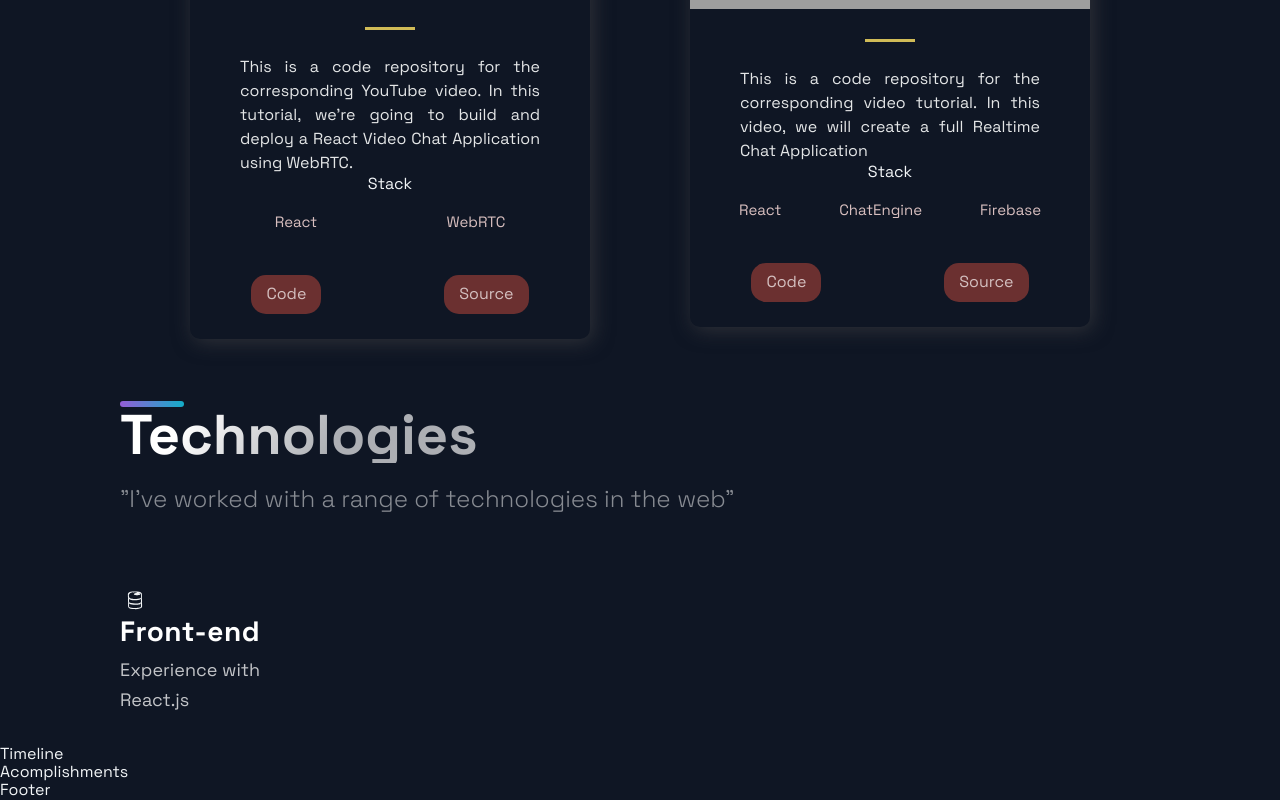
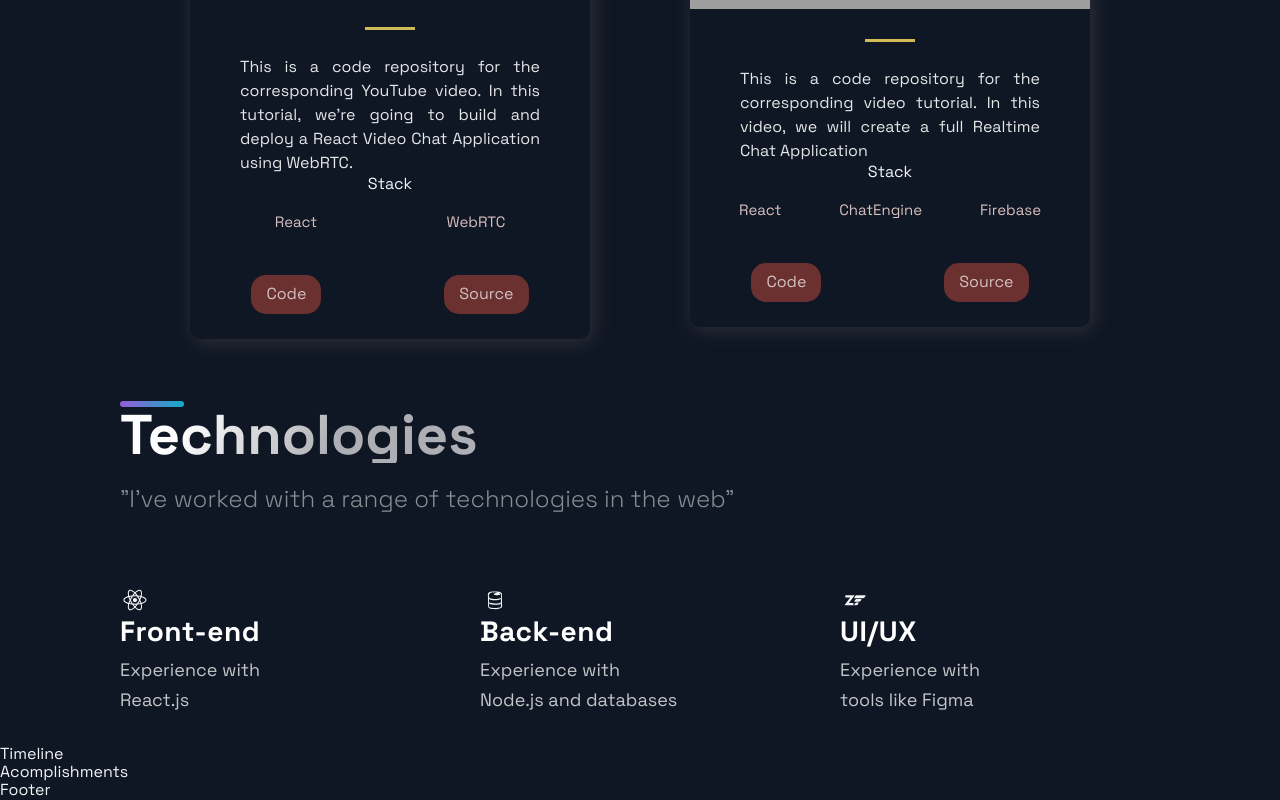
Before and after one commit to maciekpastuszak/portfolio-mp, a Next.js app: page / in a window 1280 px wide. Shown: the part 2439-3239 px from the top of the page. Built offline with nearby package versions, Linux system fonts and the light colour scheme; grey boxes are pictures that could not be loaded.

Commit message:
update Technologies section with technologies list

```diff
--- a/src/components/Technologies/Technologies.tsx
+++ b/src/components/Technologies/Technologies.tsx
@@ -12,7 +12,7 @@
     </SectionText>
     <List>
       <ListItem>
-        <DiFirebase size="3rem" />
+        <DiReact size="3rem" />
         <ListContainer>
           <ListTitle>Front-end</ListTitle>
           <ListParagraph>
@@ -21,6 +21,26 @@
           </ListParagraph>
         </ListContainer>
       </ListItem>
+      <ListItem>
+        <DiFirebase size="3rem" />
+        <ListContainer>
+          <ListTitle>Back-end</ListTitle>
+          <ListParagraph>
+            Experience with <br />
+            Node.js and databases
+          </ListParagraph>
+        </ListContainer>
+      </ListItem>
+      <ListItem>
+        <DiZend size="3rem" />
+        <ListContainer>
+          <ListTitle>UI/UX</ListTitle>
+          <ListParagraph>
+            Experience with <br />
+            tools like Figma
+          </ListParagraph>
+        </ListContainer>
+      </ListItem>
     </List>
   </Section>
 );
```
